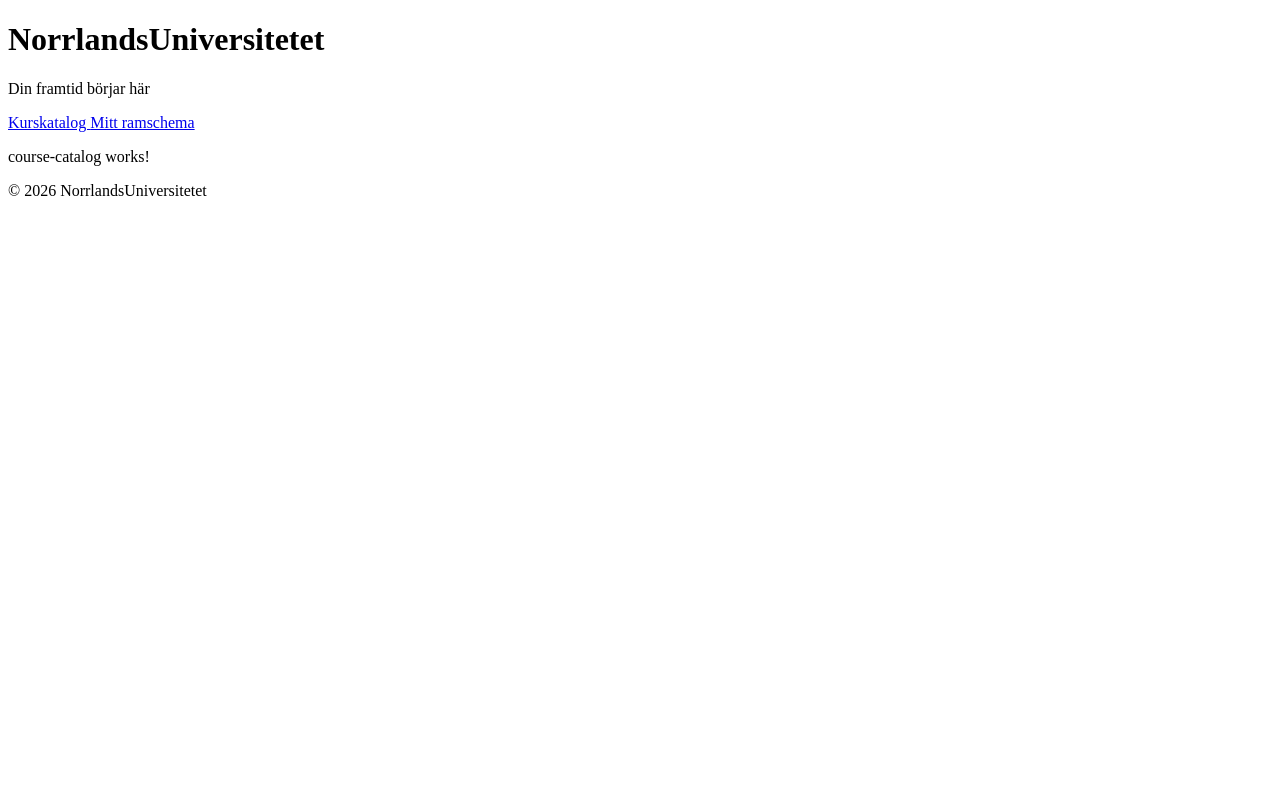
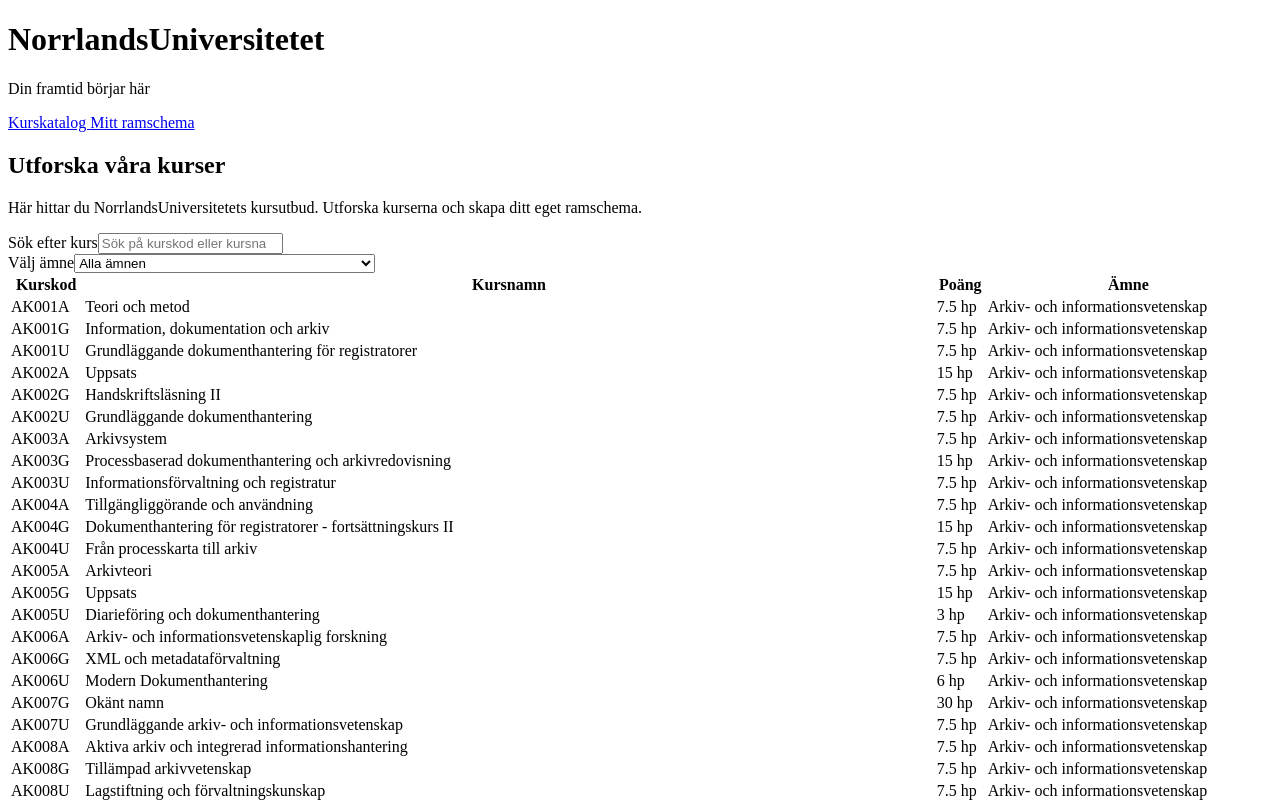
Before and after one commit to emmaagren/norrlandsuniversitetet, an Angular app: page /kurser in a window 1280 px wide. Shown: the top 802 px of the page. Built offline with nearby package versions, Linux system fonts and the light colour scheme.

Commit message:
Lagt till sökning och ämnesfiltrering i kurskatalogen.

```diff
--- a/src/app/pages/course-catalog/course-catalog.html
+++ b/src/app/pages/course-catalog/course-catalog.html
@@ -1 +1,61 @@
-<p>course-catalog works!</p>
+<!-- Sektion för kurskatalogen -->
+<section class="course-catalog">
+
+  <h2>Utforska våra kurser</h2>
+
+  <p>
+    Här hittar du NorrlandsUniversitetets kursutbud.
+    Utforska kurserna och skapa ditt eget ramschema.
+  </p>
+
+  <!-- Sökfält för kurskatalogen -->
+  <div class="search">
+    <label for="search">Sök efter kurs</label>
+
+    <input type="search" id="search" placeholder="Sök på kurskod eller kursnamn" [value]="searchTerm()"
+      (input)="updateSearch($event)">
+  </div>
+
+  <!-- Filtrering efter ämne -->
+  <div class="subject-filter">
+    <label for="subject">Välj ämne</label>
+
+    <select id="subject" [value]="selectedSubject()" (change)="updateSubject($event)">
+      <option value="">Alla ämnen</option>
+
+      @for (subject of subjects(); track subject) {
+      <option [value]="subject">{{ subject }}</option>
+      }
+    </select>
+  </div>
+
+  <!-- Tabell med tillgängliga kurser -->
+  <div class="table-container">
+    <table>
+      <thead>
+        <tr>
+          <th scope="col">Kurskod</th>
+          <th scope="col">Kursnamn</th>
+          <th scope="col">Poäng</th>
+          <th scope="col">Ämne</th>
+        </tr>
+      </thead>
+
+      <tbody>
+        @for (course of filteredCourses(); track $index) {
+        <tr>
+          <td>{{ course.courseCode }}</td>
+          <td>{{ course.courseName }}</td>
+          <td>{{ course.points }} hp</td>
+          <td>{{ course.subject }}</td>
+        </tr>
+        } @empty {
+        <tr>
+          <td colspan="4">Inga kurser att visa.</td>
+        </tr>
+        }
+      </tbody>
+    </table>
+  </div>
+
+</section>
--- a/src/app/pages/course-catalog/course-catalog.ts
+++ b/src/app/pages/course-catalog/course-catalog.ts
@@ -1,4 +1,4 @@
-import { Component, inject } from '@angular/core';
+import { Component, inject, signal, computed } from '@angular/core';
 import { toSignal } from '@angular/core/rxjs-interop';
 import { CourseService } from '../../services/course';
 import type { Course } from '../../models/course';
@@ -11,12 +11,57 @@ import type { Course } from '../../models/course';
 })
 export class CourseCatalog {
 
-  // Hämtar kursservicen med Angulars inject()
+  // Hämtar kursservicen
   private courseService = inject(CourseService);
 
-  // Hämtar kurserna och omvandlar resultatet till en Signal
+  // Hämtar kurserna från JSON-filen
   courses = toSignal(this.courseService.getCourses(), {
     initialValue: [] as Course[]
   });
 
+  // Lagrar användarens sökfras
+  searchTerm = signal('');
+
+  // Lagrar vilket ämne användaren har valt
+  selectedSubject = signal('');
+
+  // Skapar en alfabetiskt sorterad lista över alla ämnen
+  subjects = computed(() => {
+    const allSubjects = this.courses().map(course => course.subject);
+
+    return [...new Set(allSubjects)].sort((a, b) =>
+      a.localeCompare(b, 'sv')
+    );
+  });
+
+
+  // Filtrerar kurser efter sökfras och valt ämne
+  filteredCourses = computed(() => {
+    const search = this.searchTerm().toLowerCase().trim();
+    const subject = this.selectedSubject();
+
+    return this.courses().filter(course => {
+      const matchesSearch =
+        course.courseCode.toLowerCase().includes(search) ||
+        course.courseName.toLowerCase().includes(search);
+
+      const matchesSubject =
+        subject === '' || course.subject === subject;
+
+      return matchesSearch && matchesSubject;
+    });
+  });
+
+  // Uppdaterar sökfrasen när användaren skriver
+  updateSearch(event: Event): void {
+    const input = event.target as HTMLInputElement;
+    this.searchTerm.set(input.value);
+  }
+
+  // Uppdaterar valt ämne
+  updateSubject(event: Event): void {
+    const select = event.target as HTMLSelectElement;
+    this.selectedSubject.set(select.value);
+  }
+
 }
```
